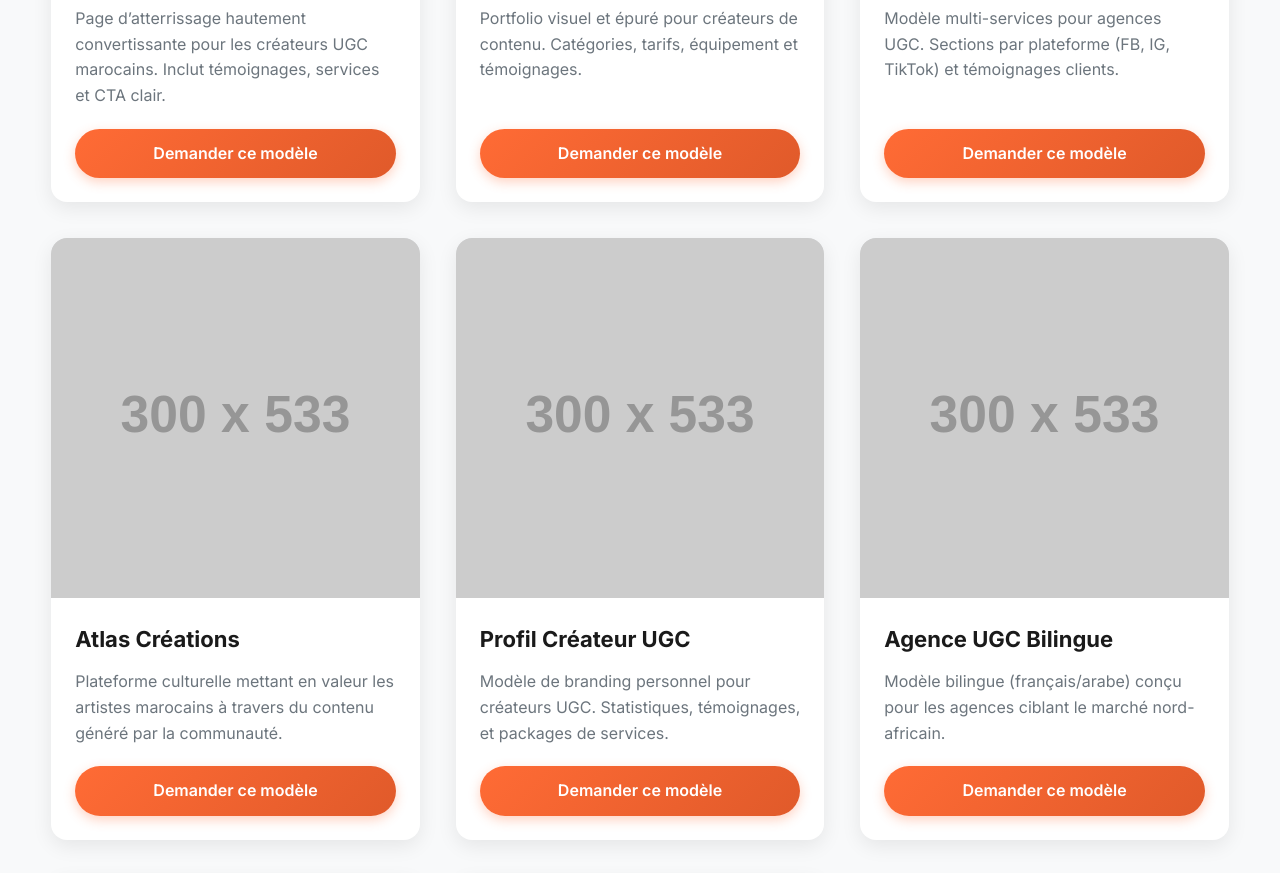
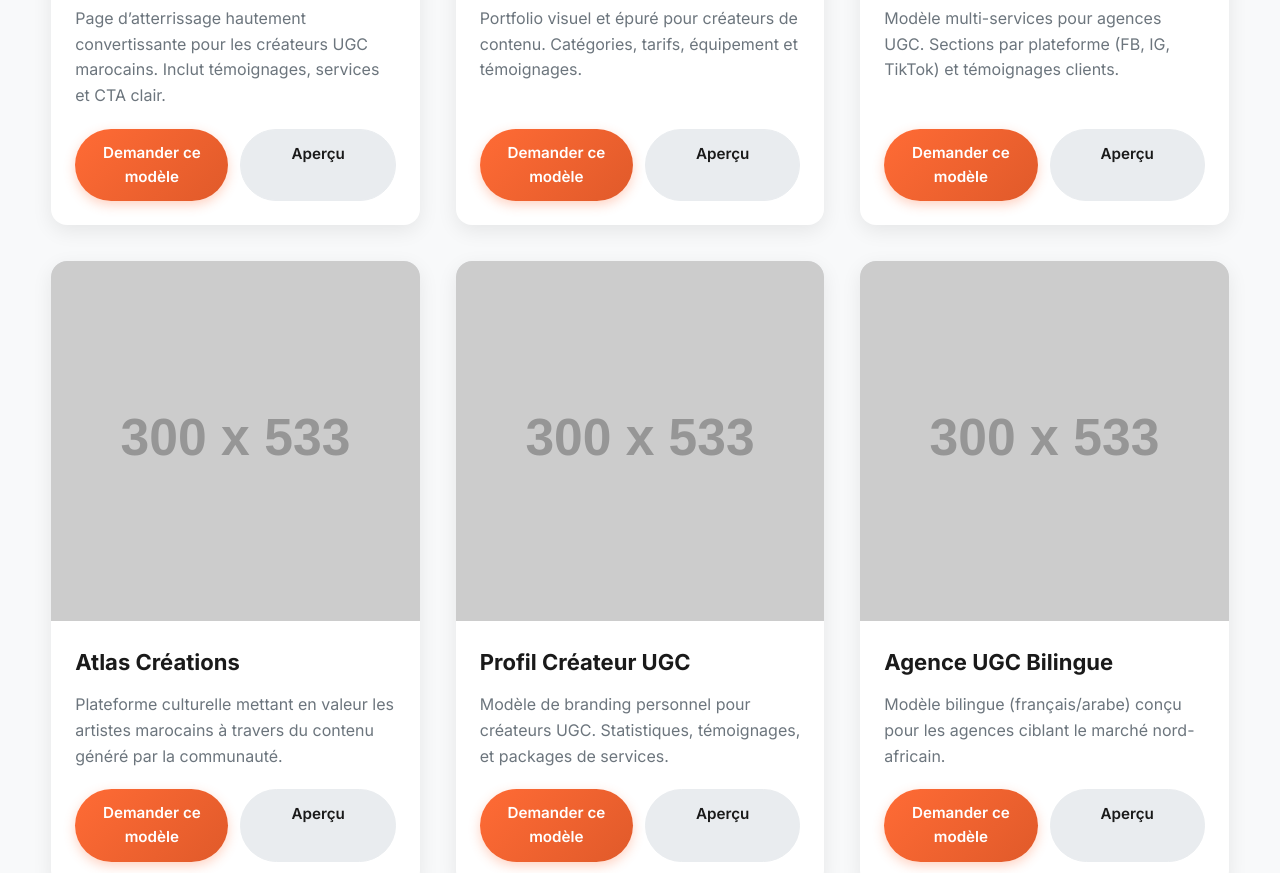
Before and after one commit to ugc-design/apercu, a plain HTML site: page index.html in a window 1280 px wide. Shown: the part 1180-2053 px from the top of the page. Drawn offline with Linux system fonts and the light colour scheme; placeholder pictures from the web are drawn by us.

Commit message:
Update index.html

```diff
--- a/index.html
+++ b/index.html
@@ -58,21 +58,37 @@
 
     .btn {
       display: inline-block;
-      padding: 0.875rem 1.75rem;
-      background: linear-gradient(135deg, var(--primary), var(--primary-dark));
-      color: var(--white);
+      padding: 0.75rem 1.25rem;
       border-radius: 50px;
       font-weight: 600;
       border: none;
       cursor: pointer;
       transition: var(--transition);
-      box-shadow: 0 4px 12px rgba(255, 107, 53, 0.3);
       text-align: center;
+      font-size: 0.95rem;
     }
 
-    .btn:hover {
+    .btn-primary {
+      background: linear-gradient(135deg, var(--primary), var(--primary-dark));
+      color: var(--white);
+      box-shadow: 0 4px 12px rgba(255, 107, 53, 0.3);
+    }
+
+    .btn-primary:hover {
       transform: translateY(-3px);
       box-shadow: 0 6px 16px rgba(255, 107, 53, 0.45);
+    }
+
+    .btn-secondary {
+      background: var(--light-gray);
+      color: var(--dark);
+      border: 1px solid var(--light-gray);
+    }
+
+    .btn-secondary:hover {
+      background: var(--light);
+      transform: translateY(-2px);
+      box-shadow: 0 4px 8px rgba(0, 0, 0, 0.06);
     }
 
     section {
@@ -275,11 +291,15 @@
       flex-grow: 1;
     }
 
+    .card-actions {
+      display: flex;
+      gap: 0.75rem;
+      flex-wrap: wrap;
+    }
+
     .card .btn {
-      width: 100%;
-      text-align: center;
-      padding: 0.75rem;
-      font-size: 1rem;
+      flex: 1;
+      min-width: 120px;
     }
 
     .contact {
@@ -338,6 +358,9 @@
       .hero h1 { font-size: 2.5rem; }
       .portfolio-grid { grid-template-columns: 1fr; }
       .lang-toggle { order: 3; margin-top: 1rem; }
+      .card-actions {
+        flex-direction: column;
+      }
     }
 
     body[dir="rtl"] .header-inner {
@@ -391,7 +414,7 @@
       </div>
 
       <div class="portfolio-grid">
-        <!-- Template 1 -->
+        <!-- Template 1: ugc1 -->
         <div class="card" data-category="landing">
           <div class="card-img">
             <img src="https://placehold.co/300x533/ffe8d6/d8f3dc?text=UGC+Maroc+Landing" alt="Aperçu UGC Maroc Landing">
@@ -402,11 +425,14 @@
                data-ar="صفحة هبوط عالية التحويل للمنشئين المغاربة. تتضمن شهادات، خدمات، ودعوة واضحة للاتصال.">
               Page d’atterrissage hautement convertissante pour les créateurs UGC marocains. Inclut témoignages, services et CTA clair.
             </p>
-            <a href="mailto:bonjour@ugcmaroc.ma?subject=Demande : Modèle UGC Maroc Landing" class="btn" data-fr="Demander ce modèle" data-ar="اطلب هذا النموذج">Demander ce modèle</a>
+            <div class="card-actions">
+              <a href="mailto:bonjour@ugcmaroc.ma?subject=Demande : Modèle UGC Maroc Landing" class="btn btn-primary" data-fr="Demander ce modèle" data-ar="اطلب هذا النموذج">Demander ce modèle</a>
+              <a href="https://ugc-design.github.io/ugc1" target="_blank" class="btn btn-secondary" data-fr="Aperçu" data-ar="معاينة">Aperçu</a>
+            </div>
           </div>
         </div>
 
-        <!-- Template 2 -->
+        <!-- Template 2: ugc3 -->
         <div class="card" data-category="portfolio">
           <div class="card-img">
             <img src="https://placehold.co/300x533/d8f3dc/1b4332?text=Fanny+UGC+Portfolio" alt="Aperçu Portfolio Fanny UGC">
@@ -417,11 +443,14 @@
                data-ar="معرض بصري وأنيق للمنشئين. يحتوي على فئات، أسعار، معدات، وشهادات عملاء.">
               Portfolio visuel et épuré pour créateurs de contenu. Catégories, tarifs, équipement et témoignages.
             </p>
-            <a href="mailto:bonjour@ugcmaroc.ma?subject=Demande : Modèle Portfolio Fanny UGC" class="btn" data-fr="Demander ce modèle" data-ar="اطلب هذا النموذج">Demander ce modèle</a>
+            <div class="card-actions">
+              <a href="mailto:bonjour@ugcmaroc.ma?subject=Demande : Modèle Portfolio Fanny UGC" class="btn btn-primary" data-fr="Demander ce modèle" data-ar="اطلب هذا النموذج">Demander ce modèle</a>
+              <a href="https://ugc-design.github.io/ugc3" target="_blank" class="btn btn-secondary" data-fr="Aperçu" data-ar="معاينة">Aperçu</a>
+            </div>
           </div>
         </div>
 
-        <!-- Template 3 -->
+        <!-- Template 3: ugc2 / digital-service-fr-ar -->
         <div class="card" data-category="service">
           <div class="card-img">
             <img src="https://placehold.co/300x533/e0f7fa/0891b2?text=Hub+Services+Numériques" alt="Aperçu Hub Services Numériques">
@@ -432,11 +461,14 @@
                data-ar="نموذج متعدد الخدمات للوكالات. أقسام حسب المنصات (فيسبوك، إنستغرام، تيك توك) وشهادات العملاء.">
               Modèle multi-services pour agences UGC. Sections par plateforme (FB, IG, TikTok) et témoignages clients.
             </p>
-            <a href="mailto:bonjour@ugcmaroc.ma?subject=Demande : Modèle Hub Services Numériques" class="btn" data-fr="Demander ce modèle" data-ar="اطلب هذا النموذج">Demander ce modèle</a>
+            <div class="card-actions">
+              <a href="mailto:bonjour@ugcmaroc.ma?subject=Demande : Modèle Hub Services Numériques" class="btn btn-primary" data-fr="Demander ce modèle" data-ar="اطلب هذا النموذج">Demander ce modèle</a>
+              <a href="https://ugc-design.github.io/digital-service-fr-ar" target="_blank" class="btn btn-secondary" data-fr="Aperçu" data-ar="معاينة">Aperçu</a>
+            </div>
           </div>
         </div>
 
-        <!-- Template 4 -->
+        <!-- Template 4: ugc4 -->
         <div class="card" data-category="landing">
           <div class="card-img">
             <img src="https://placehold.co/300x533/fdf2e9/991b1b?text=Atlas+Créations" alt="Aperçu Atlas Créations">
@@ -447,11 +479,14 @@
                data-ar="منصة ثقافية تُبرز الفنانين المغاربة من خلال محتوى يُنتجه المجتمع.">
               Plateforme culturelle mettant en valeur les artistes marocains à travers du contenu généré par la communauté.
             </p>
-            <a href="mailto:bonjour@ugcmaroc.ma?subject=Demande : Modèle Atlas Créations" class="btn" data-fr="Demander ce modèle" data-ar="اطلب هذا النموذج">Demander ce modèle</a>
+            <div class="card-actions">
+              <a href="mailto:bonjour@ugcmaroc.ma?subject=Demande : Modèle Atlas Créations" class="btn btn-primary" data-fr="Demander ce modèle" data-ar="اطلب هذا النموذج">Demander ce modèle</a>
+              <a href="https://ugc-design.github.io/ugc4" target="_blank" class="btn btn-secondary" data-fr="Aperçu" data-ar="معاينة">Aperçu</a>
+            </div>
           </div>
         </div>
 
-        <!-- Template 5 -->
+        <!-- Template 5: ugc6 -->
         <div class="card" data-category="portfolio">
           <div class="card-img">
             <img src="https://placehold.co/300x533/f0fdf4/166534?text=Profil+Créateur+UGC" alt="Aperçu Profil Créateur UGC">
@@ -462,11 +497,14 @@
                data-ar="نموذج هوية شخصية للمنشئين. يحتوي على إحصائيات، شهادات، وعروض الخدمات.">
               Modèle de branding personnel pour créateurs UGC. Statistiques, témoignages, et packages de services.
             </p>
-            <a href="mailto:bonjour@ugcmaroc.ma?subject=Demande : Modèle Profil Créateur UGC" class="btn" data-fr="Demander ce modèle" data-ar="اطلب هذا النموذج">Demander ce modèle</a>
+            <div class="card-actions">
+              <a href="mailto:bonjour@ugcmaroc.ma?subject=Demande : Modèle Profil Créateur UGC" class="btn btn-primary" data-fr="Demander ce modèle" data-ar="اطلب هذا النموذج">Demander ce modèle</a>
+              <a href="https://ugc-design.github.io/ugc6" target="_blank" class="btn btn-secondary" data-fr="Aperçu" data-ar="معاينة">Aperçu</a>
+            </div>
           </div>
         </div>
 
-        <!-- Template 6 -->
+        <!-- Template 6: digital-service-ar-en -->
         <div class="card" data-category="service">
           <div class="card-img">
             <img src="https://placehold.co/300x533/f0f9ff/1e40af?text=Agence+Bilingue" alt="Aperçu Agence UGC Bilingue">
@@ -477,11 +515,14 @@
                data-ar="نموذج ثنائي اللغة (فرنسي/عربي) مصمم للوكالات التي تستهدف السوق المغاربي.">
               Modèle bilingue (français/arabe) conçu pour les agences ciblant le marché nord-africain.
             </p>
-            <a href="mailto:bonjour@ugcmaroc.ma?subject=Demande : Modèle Agence UGC Bilingue" class="btn" data-fr="Demander ce modèle" data-ar="اطلب هذا النموذج">Demander ce modèle</a>
+            <div class="card-actions">
+              <a href="mailto:bonjour@ugcmaroc.ma?subject=Demande : Modèle Agence UGC Bilingue" class="btn btn-primary" data-fr="Demander ce modèle" data-ar="اطلب هذا النموذج">Demander ce modèle</a>
+              <a href="https://ugc-design.github.io/digital-service-ar-en" target="_blank" class="btn btn-secondary" data-fr="Aperçu" data-ar="معاينة">Aperçu</a>
+            </div>
           </div>
         </div>
 
-        <!-- Template 7 -->
+        <!-- Template 7: ugc5 -->
         <div class="card" data-category="landing">
           <div class="card-img">
             <img src="https://placehold.co/300x533/fff7ed/92400e?text=Campagne+Beauté" alt="Aperçu Campagne Beauté UGC">
@@ -492,11 +533,14 @@
                data-ar="صفحة مخصصة لعلامات التجميل مع معاينات فيديو، إحصائيات تحويل، وشهادات.">
               Page dédiée aux marques de beauté avec aperçus vidéo, statistiques de conversion et témoignages.
             </p>
-            <a href="mailto:bonjour@ugcmaroc.ma?subject=Demande : Modèle Campagne Beauté UGC" class="btn" data-fr="Demander ce modèle" data-ar="اطلب هذا النموذج">Demander ce modèle</a>
+            <div class="card-actions">
+              <a href="mailto:bonjour@ugcmaroc.ma?subject=Demande : Modèle Campagne Beauté UGC" class="btn btn-primary" data-fr="Demander ce modèle" data-ar="اطلب هذا النموذج">Demander ce modèle</a>
+              <a href="https://ugc-design.github.io/ugc5" target="_blank" class="btn btn-secondary" data-fr="Aperçu" data-ar="معاينة">Aperçu</a>
+            </div>
           </div>
         </div>
 
-        <!-- Template 8 -->
+        <!-- Template 8: ugc2 (réutilisé comme Food & Lifestyle) -->
         <div class="card" data-category="portfolio">
           <div class="card-img">
             <img src="https://placehold.co/300x533/fef3c7/d97706?text=Food+%26+Lifestyle" alt="Aperçu Food & Lifestyle UGC">
@@ -507,7 +551,10 @@
                data-ar="نموذج حيوي للمنشئين المتخصصين في الطعام وأسلوب الحياة. محتوى منظم حسب الفئات الموضوعية.">
               Modèle vibrant pour créateurs spécialisés en food et lifestyle. Contenu organisé par catégories thématiques.
             </p>
-            <a href="mailto:bonjour@ugcmaroc.ma?subject=Demande : Modèle Food & Lifestyle UGC" class="btn" data-fr="Demander ce modèle" data-ar="اطلب هذا النموذج">Demander ce modèle</a>
+            <div class="card-actions">
+              <a href="mailto:bonjour@ugcmaroc.ma?subject=Demande : Modèle Food & Lifestyle UGC" class="btn btn-primary" data-fr="Demander ce modèle" data-ar="اطلب هذا النموذج">Demander ce modèle</a>
+              <a href="https://ugc-design.github.io/ugc2" target="_blank" class="btn btn-secondary" data-fr="Aperçu" data-ar="معاينة">Aperçu</a>
+            </div>
           </div>
         </div>
       </div>
@@ -558,6 +605,7 @@
         "UGC Maroc Landing": "UGC Maroc Landing",
         "Page d’atterrissage hautement convertissante pour les créateurs UGC marocains. Inclut témoignages, services et CTA clair.": "Page d’atterrissage hautement convertissante pour les créateurs UGC marocains. Inclut témoignages, services et CTA clair.",
         "Demander ce modèle": "Demander ce modèle",
+        "Aperçu": "Aperçu",
         "Portfolio Fanny UGC": "Portfolio Fanny UGC",
         "Portfolio visuel et épuré pour créateurs de contenu. Catégories, tarifs, équipement et témoignages.": "Portfolio visuel et épuré pour créateurs de contenu. Catégories, tarifs, équipement et témoignages.",
         "Hub Services Numériques": "Hub Services Numériques",
@@ -592,6 +640,7 @@
         "UGC Maroc Landing": "صفحة هبوط UGC المغرب",
         "Page d’atterrissage hautement convertissante pour les créateurs UGC marocains. Inclut témoignages, services et CTA clair.": "صفحة هبوط عالية التحويل للمنشئين المغاربة. تتضمن شهادات، خدمات، ودعوة واضحة للاتصال.",
         "Demander ce modèle": "اطلب هذا النموذج",
+        "Aperçu": "معاينة",
         "Portfolio Fanny UGC": "معرض أعمال فاني UGC",
         "Portfolio visuel et épuré pour créateurs de contenu. Catégories, tarifs, équipement et témoignages.": "معرض بصري وأنيق للمنشئين. يحتوي على فئات، أسعار، معدات، وشهادات عملاء.",
         "Hub Services Numériques": "مركز الخدمات الرقمية",
```
